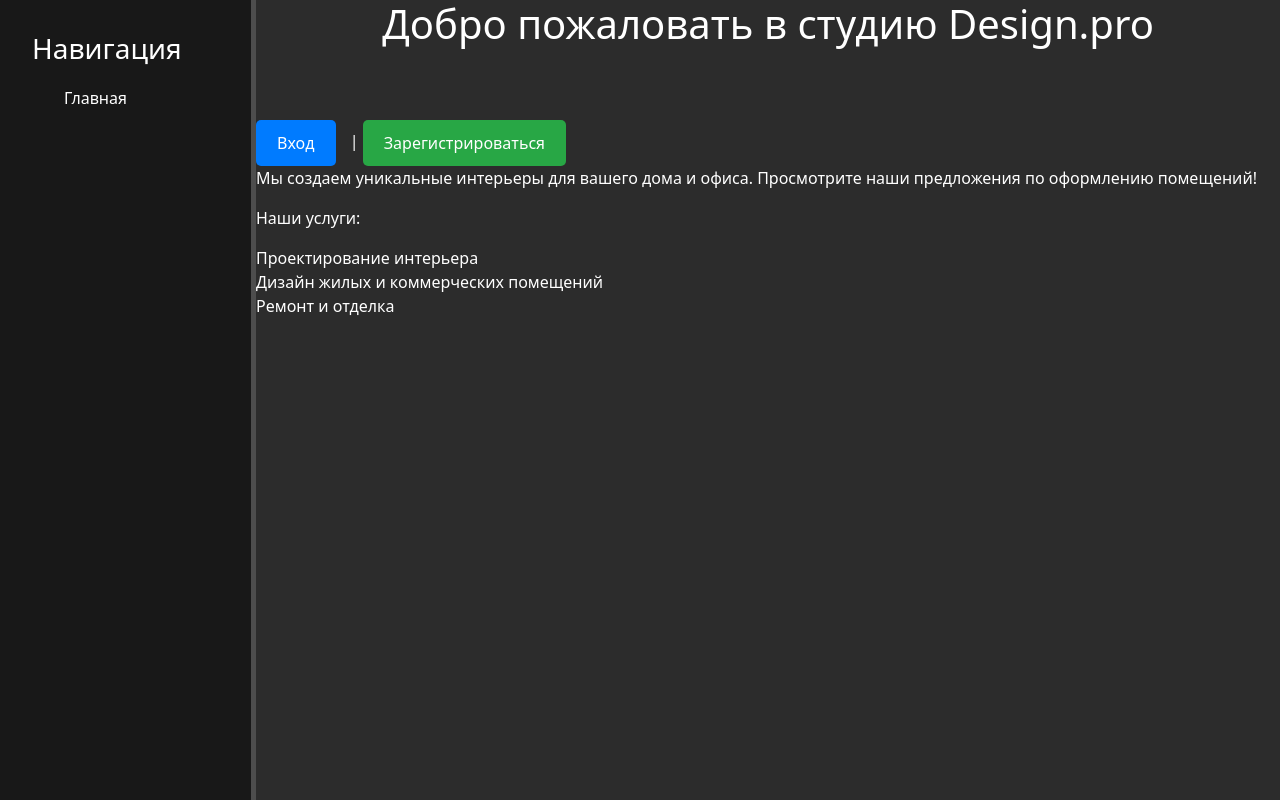
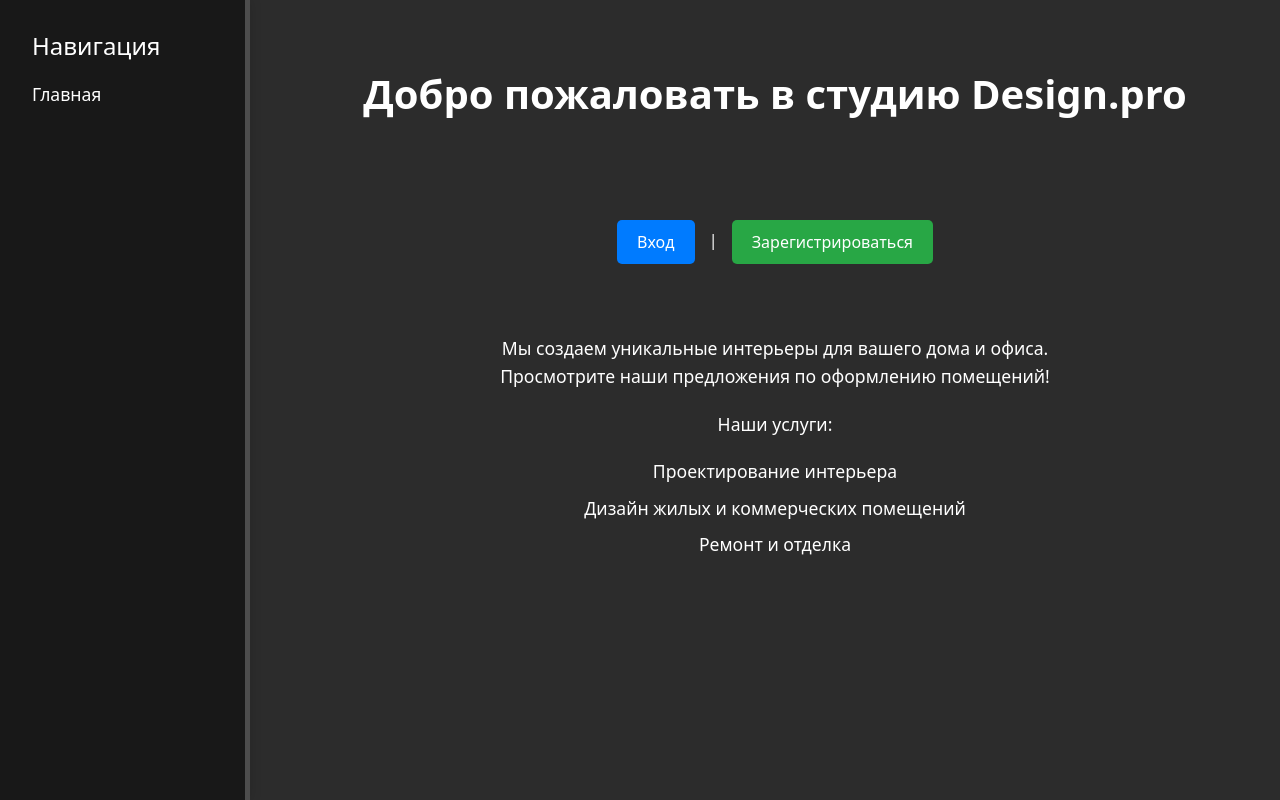
Before and after one commit to Andrew-Star12/part2, a Django app: page / in a window 1280 px wide. Run offline with Django 5.2, Linux system fonts and the light colour scheme.

Commit message:
Дизайн

```diff
--- a/Desing_pro/studio/static/css/styles.css
+++ b/Desing_pro/studio/static/css/styles.css
@@ -269,3 +269,125 @@ ul, li {
 .register-link a:hover {
     text-decoration: underline;
 }
+
+/* Стили для главной страницы */
+.home {
+    display: flex;
+    flex-direction: column;
+    align-items: center;
+    justify-content: center;
+    padding: 50px 20px;
+    text-align: center;
+    background-color: #2c2c2c;  /* Светлый фон */
+
+}
+
+.home-title {
+    font-size: 2.5rem;
+    color: #fff;
+    margin-bottom: 30px;
+    font-weight: bold;
+}
+
+.auth-buttons {
+    margin-bottom: 30px;
+}
+
+.auth-buttons .btn {
+    padding: 10px 20px;
+    font-size: 16px;
+    margin: 0 10px;
+    text-decoration: none;
+    border-radius: 5px;
+    transition: background-color 0.3s ease, transform 0.3s ease;
+}
+
+.auth-buttons .btn:hover {
+    background-color: #0056b3;
+    transform: scale(1.05);
+}
+
+.btn-login {
+    background-color: #007bff;
+    color: #fff;
+    border: none;
+}
+
+.btn-register {
+    background-color: #28a745;
+    color: white;
+    border: none;
+}
+
+.btn-logout {
+    background-color: #dc3545;
+    color: white;
+    border: none;
+}
+
+.intro {
+    max-width: 600px;
+    margin-top: 40px;
+    font-size: 1.1rem;
+    color: #fff;
+}
+
+.intro ul {
+    list-style-type: none;
+    padding-left: 0;
+    margin-top: 20px;
+}
+
+.intro ul li {
+    margin-bottom: 10px;
+}
+
+.intro p {
+    line-height: 1.6;
+    margin-bottom: 20px;
+}
+
+.sidebar {
+    position: fixed; /* Фиксируем панель слева */
+    top: 0;
+    left: 0;
+    width: 250px; /* Ширина боковой панели */
+    height: 100vh; /* Панель должна быть на всю высоту экрана */
+    background-color: #2c2c2c /* Светлый фон для панели */
+    padding: 20px;
+    box-shadow: 2px 0 10px rgba(0, 0, 0, 0.1); /* Тень для отделения панели */
+    z-index: 100; /* Чтобы панель была сверху */
+}
+
+.sidebar h3 {
+    font-size: 1.5rem;
+    margin-bottom: 20px;
+}
+
+.sidebar ul {
+    list-style-type: none;
+    padding-left: 0;
+}
+
+.sidebar ul li {
+    margin-bottom: 15px;
+}
+
+.sidebar ul li a {
+    text-decoration: none;
+    color: #fff;
+    font-size: 1.1rem;
+    transition: color 0.3s;
+}
+
+.sidebar ul li a:hover {
+    color: #007bff; /* Цвет ссылки при наведении */
+}
+
+/* Основной контент */
+.content {
+    margin-left: 270px; /* Отступ от левой стороны, чтобы основной контент не перекрывал панель */
+    padding: 20px;
+    background-color: #2c2c2c; /* Цвет фона для контента */
+    min-height: 100vh; /* Страница должна быть на всю высоту */
+}
--- a/Desing_pro/studio/templates/studio/base.html
+++ b/Desing_pro/studio/templates/studio/base.html
@@ -9,22 +9,23 @@
     <title>{% block title %} {% endblock %}</title>
     <link rel="stylesheet" href="https://cdn.jsdelivr.net/npm/bootstrap@5.3.3/dist/css/bootstrap.min.css">
     <link rel="stylesheet" href="{% static 'css/styles.css' %}">
+</head>
+<body>
 
-</head>
-
-<body>
-    <aside>
+<!-- Боковая панель -->
+<aside class="sidebar">
     <h3>Навигация</h3>
     <ul>
         <li><a href="{% url 'studio:home' %}">Главная</a></li>
-
-
-
+        <!-- Добавьте другие ссылки навигации, если нужно -->
     </ul>
 </aside>
-    <main>
+
+<!-- Основной контент -->
+<main class="content">
     {% block content %}
     {% endblock %}
 </main>
+
 </body>
 </html>
--- a/Desing_pro/studio/templates/studio/home.html
+++ b/Desing_pro/studio/templates/studio/home.html
@@ -1,21 +1,26 @@
 {% extends 'studio/base.html' %}
 
-{% block content %}
+{{% block content %}
 <div class="home">
-    <h1>Добро пожаловать в студию Design.pro</h1>
+    <h1 class="home-title">Добро пожаловать в студию Design.pro</h1>
+
     <div class="auth-buttons">
         {% if user.is_authenticated %}
-        <!-- Форма для выхода, которая использует метод POST -->
-        <form action="{% url 'studio:logout' %}" method="POST">
+            <!-- Форма для выхода -->
+            <form action="{% url 'studio:logout' %}" method="POST" class="logout-form">
                 {% csrf_token %}
-            <button class="btn btn-login" type="submit">Выйти</button>
+                <button class="btn btn-logout" type="submit">Выйти</button>
             </form>
         {% else %}
             <!-- Ссылки на вход и регистрацию -->
             <a class="btn btn-login" href="{% url 'studio:login' %}">Вход</a> |
             <a class="btn btn-register" href="{% url 'studio:register' %}">Зарегистрироваться</a>
         {% endif %}
+    </div>
+
+    <div class="intro">
         <p>Мы создаем уникальные интерьеры для вашего дома и офиса. Просмотрите наши предложения по оформлению помещений!</p>
+
         <p>Наши услуги:</p>
         <ul>
             <li>Проектирование интерьера</li>
@@ -23,4 +28,5 @@
             <li>Ремонт и отделка</li>
         </ul>
     </div>
+</div>
 {% endblock %}
```
Lines whose indentation alone changed are shown as unchanged.
